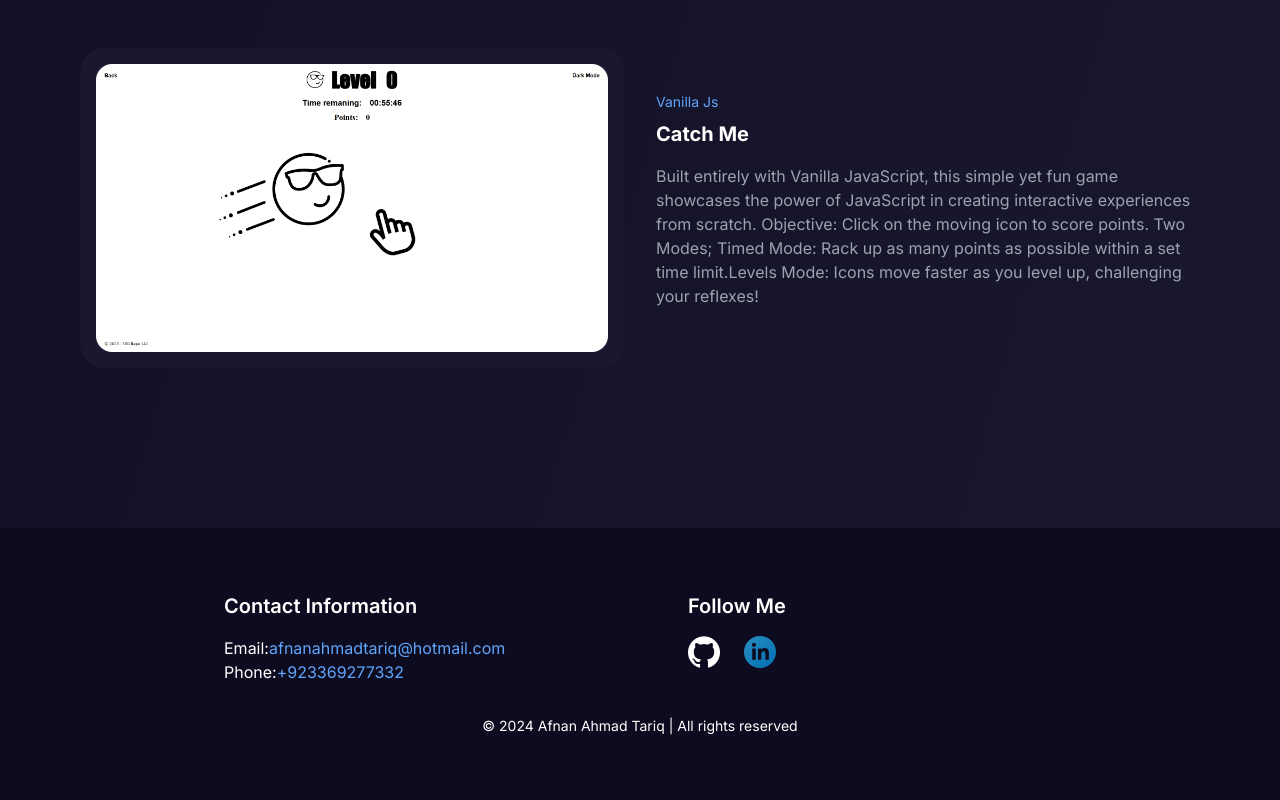
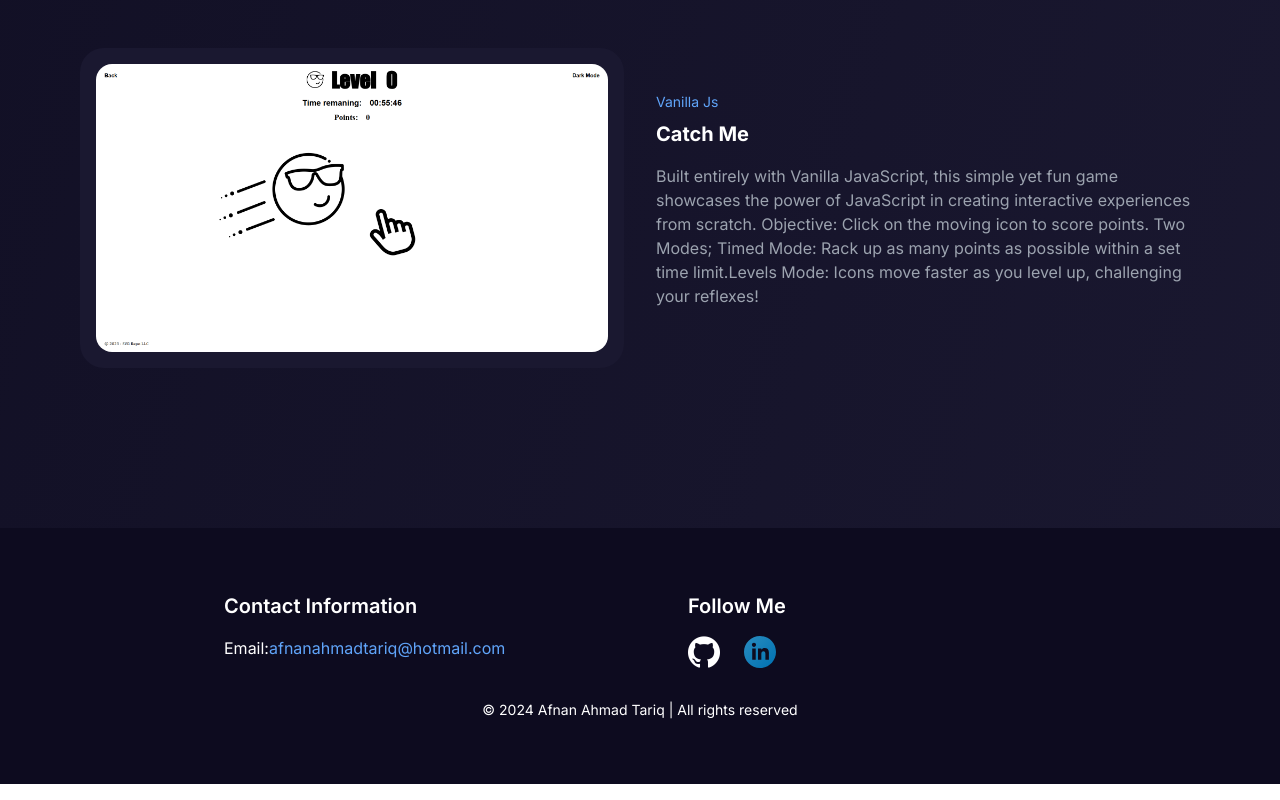
Before and after one commit to AfnanAhmadTariq/Portfolio, a Next.js app: page / in a window 1280 px wide. Shown: the part 3644-4444 px from the top of the page. Built offline with nearby package versions, Linux system fonts and the light colour scheme.

Commit message:
Update Footer.tsx

```diff
--- a/components/Footer.tsx
+++ b/components/Footer.tsx
@@ -11,11 +11,6 @@ const Footer: React.FC = () => {
                     <p>Email:
                         <a href="mailto:afnanahmadtariq@hotmail.com" className="text-blue-400 hover:underline">
                         afnanahmadtariq@hotmail.com
-                        </a>
-                    </p>
-                    <p>Phone:
-                        <a href="tel:+923369277332" className="text-blue-400 hover:underline">
-                        +923369277332
                         </a>
                     </p>
                 </section>
```
